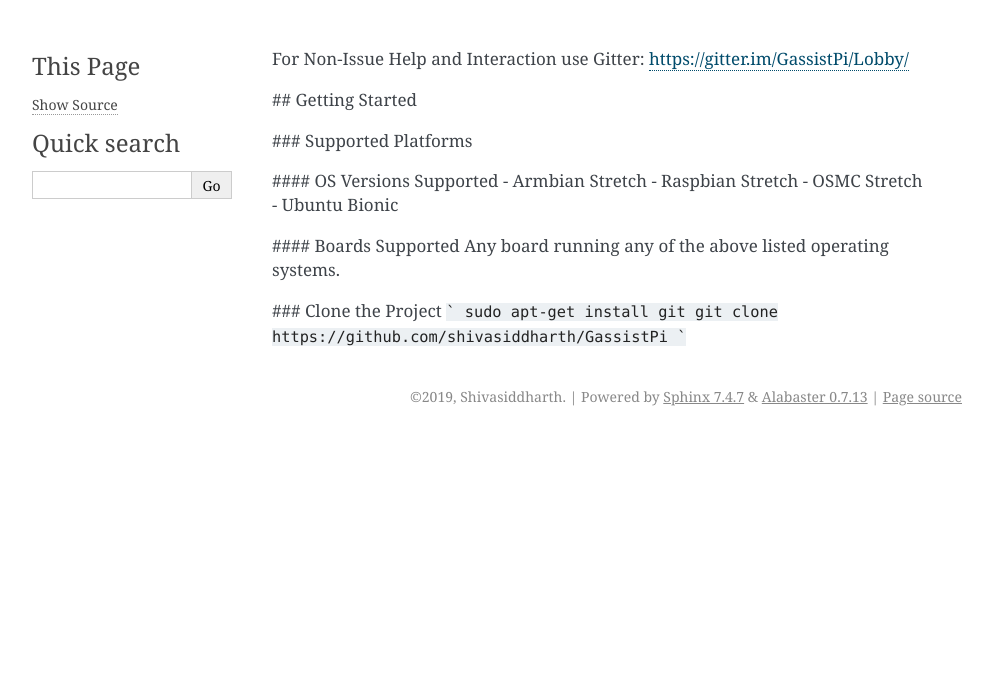
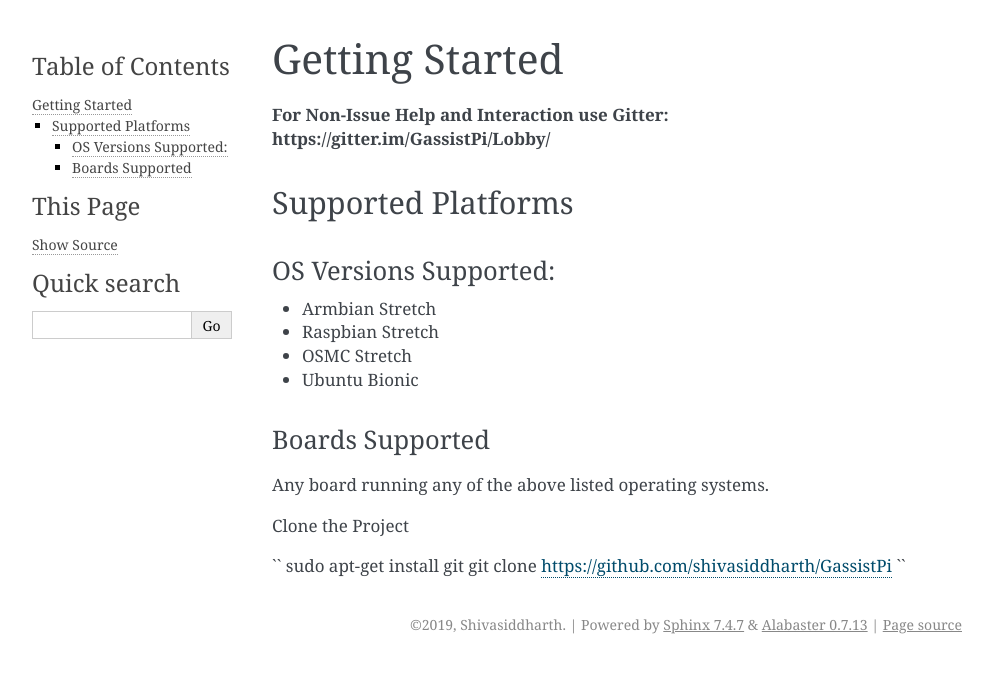
Before and after one commit to shivasiddharth/GassistPi, a Sphinx documentation site: the page built from docs/source/getting_started.rst, in a window 1280 px wide. Shown: the top 673 px of the page, without its empty margins (148-1141 px from the left). Built offline with Sphinx 7.4.7, drawn with Linux system fonts in a browser that asks for light colours.

Commit message:
Update getting_started.rst

````diff
--- a/docs/source/getting_started.rst
+++ b/docs/source/getting_started.rst
@@ -1,22 +1,25 @@
+Getting Started
+===============
 
-For Non-Issue Help and Interaction use Gitter: https://gitter.im/GassistPi/Lobby/
+**For Non-Issue Help and Interaction use Gitter: https://gitter.im/GassistPi/Lobby/**
 
-## Getting Started
+Supported Platforms
+-------------------
 
-
-### Supported Platforms
-
-#### OS Versions Supported
+OS Versions Supported:
+~~~~~~~~~~~~~~~~~~~~~
 - Armbian Stretch
 - Raspbian Stretch
 - OSMC Stretch
 - Ubuntu Bionic
 
-#### Boards Supported
+Boards Supported
+~~~~~~~~~~~~~~~~
 Any board running any of the above listed operating systems.
 
-### Clone the Project
-```
+Clone the Project
+
+``
 sudo apt-get install git
 git clone https://github.com/shivasiddharth/GassistPi
-```
+``
````
